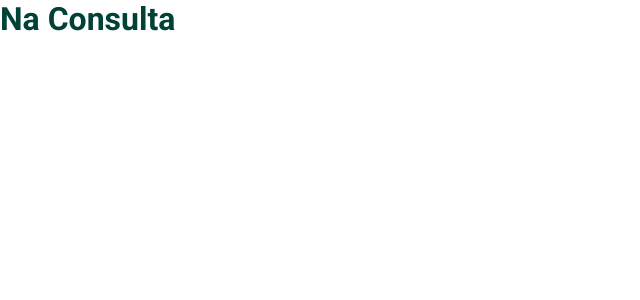
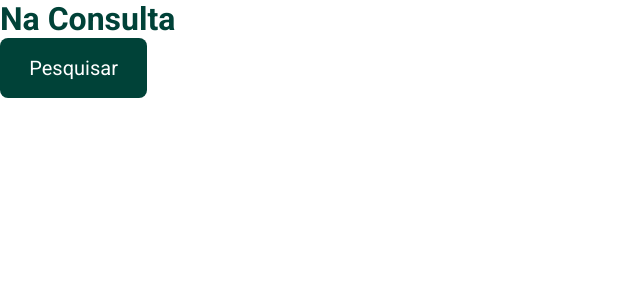
Before and after one commit to Achette/Na_Consulta_NEXT, a Next.js app: page / in a window 1280 px wide. Shown: the top 300 px of the page, without its empty margins (0-640 px from the left). Built offline with nearby package versions, Linux system fonts and the light colour scheme.

Commit message:
feat(TASK-0006): import primeiro component

```diff
--- a/src/pages/index.tsx
+++ b/src/pages/index.tsx
@@ -1,4 +1,5 @@
 import Head from 'next/head'
+import { Button } from 'src/components/Button'
 
 export default function Home() {
   return (
@@ -11,6 +12,7 @@ export default function Home() {
 
       <main>
         <h1>Na Consulta</h1>
+        <Button />
       </main>
     </div>
   )
```
